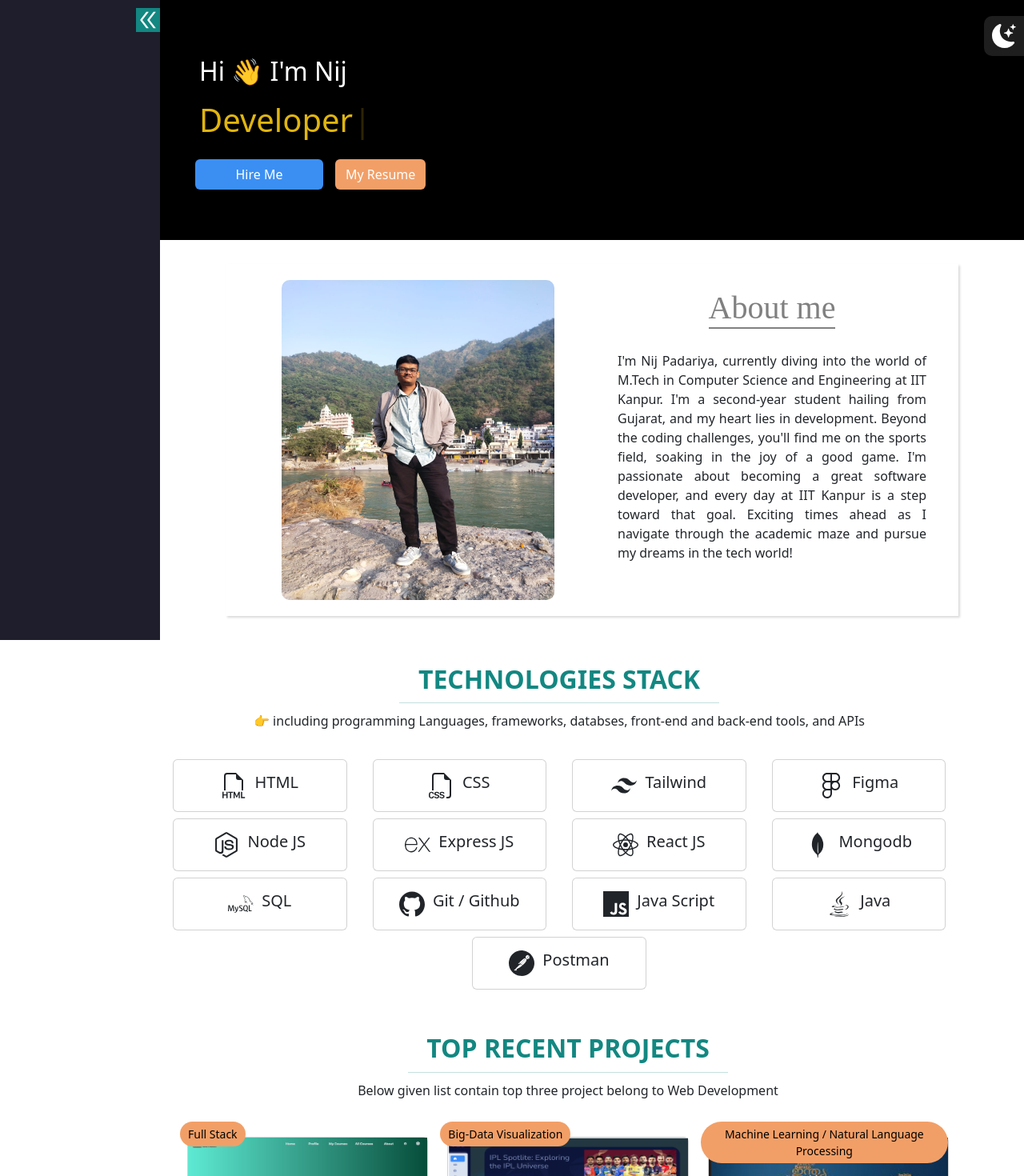
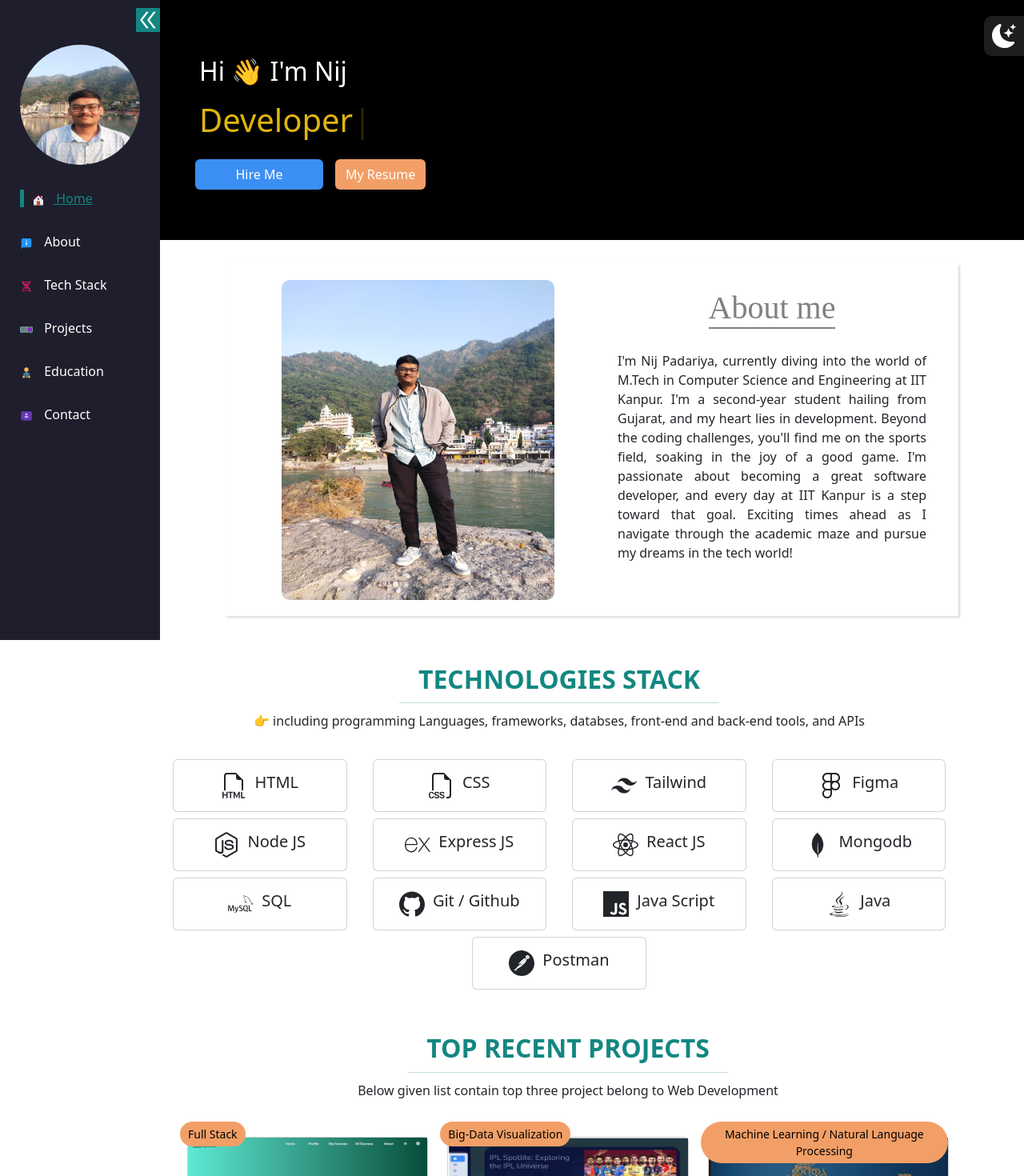
Before and after one commit to padariya-tech/Portfolio-Code, a React (Vite) app: page / in a window 1280 px wide. Shown: the top 1470 px of the page at 80% size. Built offline with nearby package versions, Linux system fonts and the light colour scheme.

Commit message:
final commit

```diff
--- a/src/components/Menus/Menus.jsx
+++ b/src/components/Menus/Menus.jsx
@@ -2,8 +2,8 @@
 import './Menus.css'
 import {FcAbout, FcBiotech, FcBusinessContact, FcHome, FcPortraitMode, FcReadingEbook, FcVideoProjector} from 'react-icons/fc'
 import {Link } from 'react-scroll'
-import  Zoom from 'react-reveal/Zoom'
-import  Fade from 'react-reveal/Fade'
+
+
 import profile_pic from "../../utils/data/profile2.jpg";
 
 function Menus({toggle}) {
@@ -13,12 +13,11 @@
 
         { toggle ? (
             <>
-            <Zoom>
+
             <div className="navbar-profile-pic">
             <img  src={profile_pic} alt="profile pic" />
-        </div></Zoom>
+        </div>
 
-        <Fade left>
         <div className="nav-items">
 
 
@@ -55,11 +54,11 @@
             </div>
 
         </div>
-        </Fade>
+
             </>
         ) : (
            <>
-           <Fade left>
+
            <div className="nav-items">
 
 
@@ -97,7 +96,7 @@
 
 
        </div>
-       </Fade>
+
            </>
 
     )}
--- a/src/pages/About/About.jsx
+++ b/src/pages/About/About.jsx
@@ -1,12 +1,12 @@
 import React from "react";
 import "./About.css";
-import Jump from 'react-reveal/Jump'
+
 import profile_pic from "../../utils/data/profile.jpg";
 // import Jump from "react-reveal/Jump";
 const About = () => {
   return (
     <>
-      <Jump>
+
         <div className="about" id="about">
           <div className="row">
             <div className="col-md-6 col-xl-6 col-lg-6 col-xs-12 about-img">
@@ -23,7 +23,7 @@
             </div>
           </div>
         </div>
-      </Jump>
+
     </>
   );
 };
--- a/src/pages/Home/Home.jsx
+++ b/src/pages/Home/Home.jsx
@@ -4,7 +4,7 @@
 import TypeWriter from 'typewriter-effect'
 import Resume from '../../utils/data/Nij_Padariya_Resume.pdf'
 import {BsFillMoonStarsFill,BsFillSunFill} from 'react-icons/bs'
-import Fade from 'react-reveal/Fade'
+
 function Home() {
   const [theme, setTheme] = useTheme();
 
@@ -20,7 +20,7 @@
         {theme === 'light' ? (<BsFillMoonStarsFill  size={30}/> ):( <BsFillSunFill size={30}/>)}
       </div>
       <div className="container home-content">
-        <Fade right>
+
         <h2>Hi 👋 I'm Nij  </h2>
         <h1>
           <TypeWriter
@@ -31,8 +31,8 @@
             }}
           />
         </h1>
-        </Fade>
-        <Fade bottom>
+
+
         <div className="home-buttons">
         <a className='btn btn-hire' href='https://api.whatsapp.com/send/?phone=6353855022'
         rel="noreferrer"
@@ -40,7 +40,7 @@
 
           <a className='btn btn-cv' href={Resume} download={'Resume.pdf'}>My Resume</a>
         </div>
-        </Fade>
+
       </div>
     </div>
     </>
--- a/src/pages/Techstack/Techstack.jsx
+++ b/src/pages/Techstack/Techstack.jsx
@@ -1,7 +1,7 @@
 import React from "react";
 import "./Techstack.css";
 import { TechstackList } from "../../utils/Tcl.jsx";
-import RubberBand from 'react-reveal/RubberBand';
+
 const Techstack = () => {
   return (
     <>
@@ -15,7 +15,7 @@
             👉 including programming Languages, frameworks, databses, front-end
             and back-end tools, and APIs
           </p>
-        <RubberBand>
+
         <div className="row d-flex justify-content-center">
           {TechstackList.map((tech) => (
 
@@ -38,7 +38,7 @@
 
           ))}
         </div>
-        </RubberBand>
+
       </div>
     </>
   );
```
Also changed, not shown: 1 other file (tests, documents, lock files or other folders).
